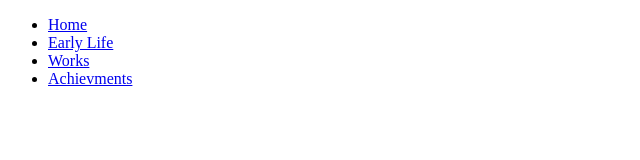
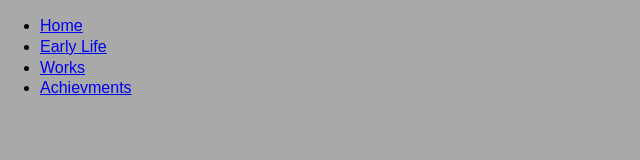
Before and after one commit to ldulski/Toni-Morrison-Live-Prototype, a plain HTML site: page pages/index.html in a window 1280 px wide. Shown: the whole page, without its empty margins (0-640 px from the left). Drawn offline with Linux system fonts and the light colour scheme.

Commit message:
updates setup

```diff
--- a/app/css/style.css
+++ /dev/null
@@ -1 +0,0 @@
-@import "globals";
--- /dev/null
+++ b/app/css/styles.css
@@ -0,0 +1,15 @@
+html{
+    font-size: 100%;
+    box-sizing: border-box;
+}
+*, *::before, *::after{
+    box-sizing: inherit;
+}
+
+body{
+    font-family: Arial, Helvetica, sans-serif;
+    line-height: 1.3;
+    margin: 0px;
+    padding: 0px;
+    background-color: darkgrey;
+}
--- /dev/null
+++ b/app/js/script.js
@@ -0,0 +1 @@
+console.log('Hello Everybody');
--- a/pages/index.html
+++ b/pages/index.html
@@ -5,6 +5,7 @@
     <meta http-equiv="X-UA-Compatible" content="IE=edge">
     <meta name="viewport" content="width=device-width, initial-scale=1.0">
     <title>Nobel Prize Laurette</title>
+    <link rel="stylesheet" href="/app/css/styles.css">
 </head>
 
 <body>
```
Also changed, not shown: app/css/_globals.css (deleted).
